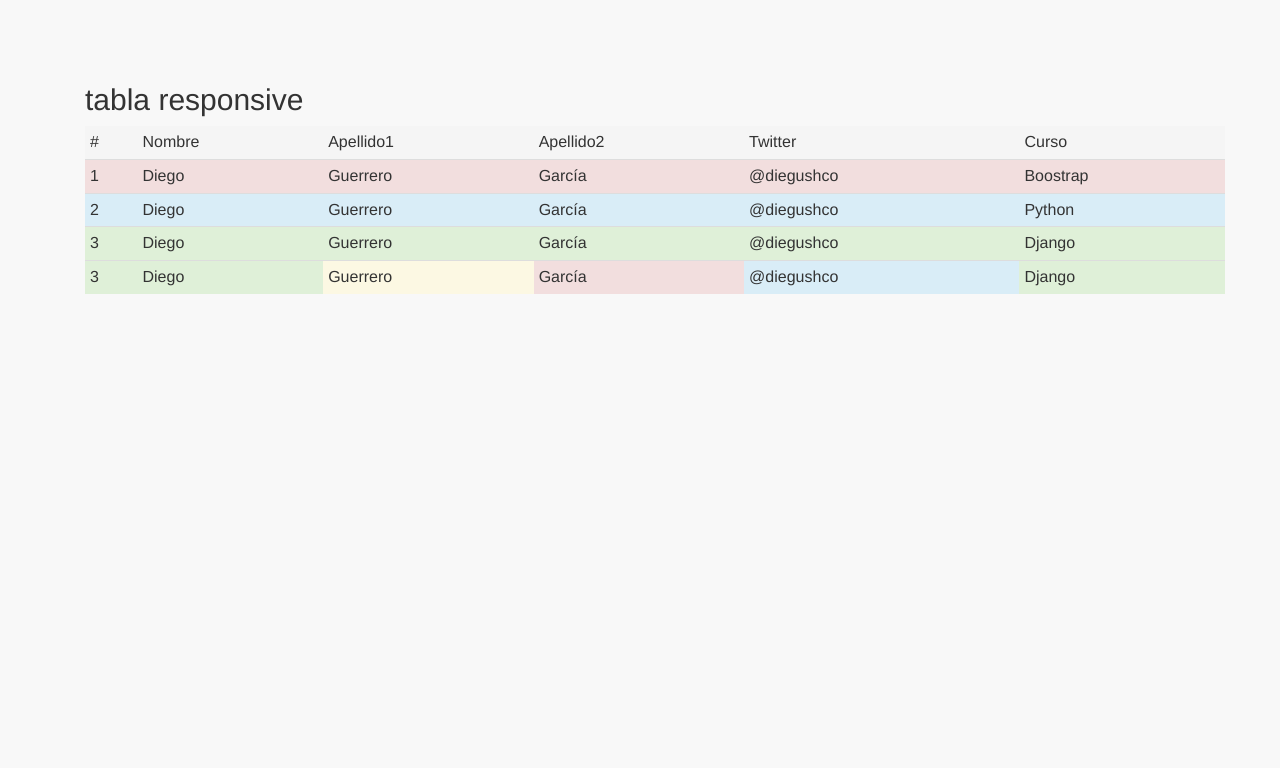
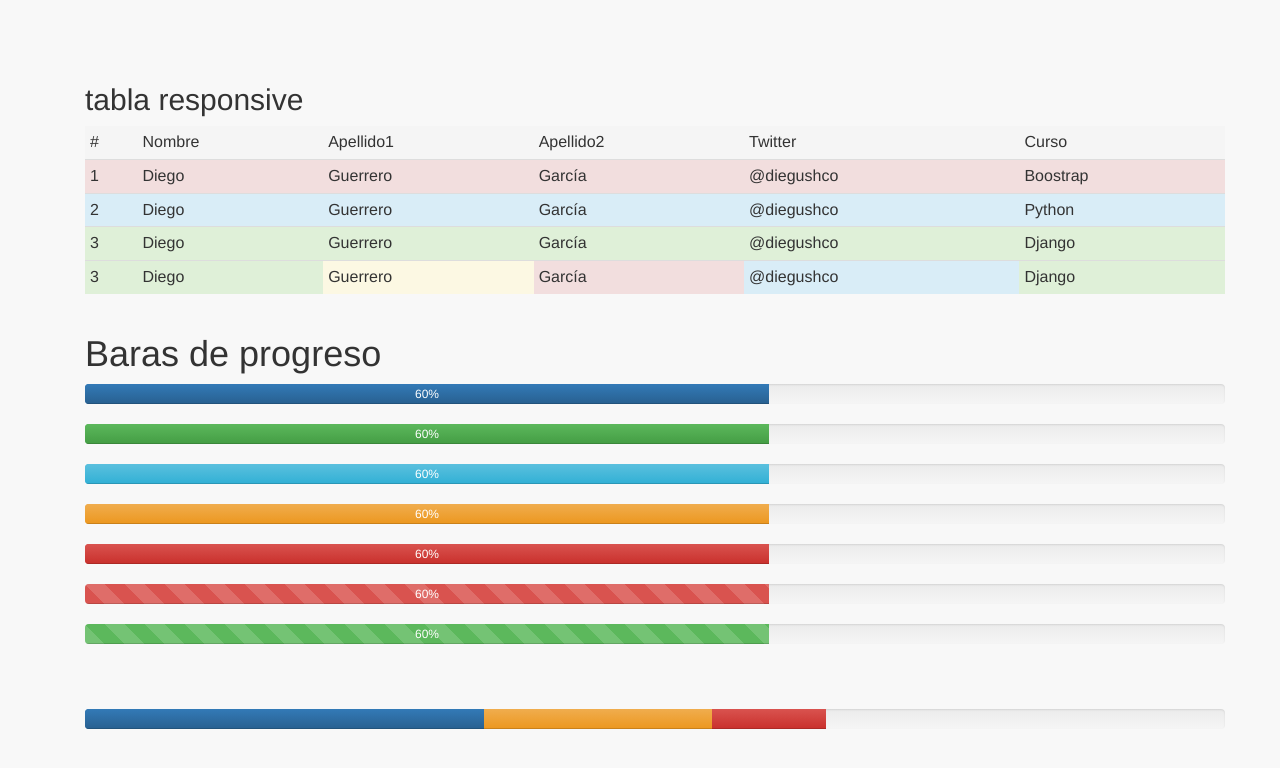
Before and after one commit to diegushco/designBootstrap, a plain HTML site: page prueba.html in a window 1280 px wide. Shown: the part 6455-7223 px from the top of the page. Before the commit the page ends 6838 px from the top, so only its background shows below. Drawn offline with Linux system fonts and the light colour scheme; files whose address does not match are found by name; a web font is replaced by a local one.

Commit message:
barras de progreso

```diff
--- a/prueba.html
+++ b/prueba.html
@@ -703,6 +703,54 @@
                    </tbody>
                </table></div>
            </div>
+           <div class="container">
+             <h1>Baras de progreso</h1>
+             <div class="progress">
+               <div class="progress-bar" aria-valuenow="60" aria-valuemin="0" aria-valuemax="100" style="width:60%">
+                 <span>60%</span>
+               </div>
+             </div>
+             <div class="progress">
+               <div class="progress-bar progress-bar-success" aria-valuenow="60" aria-valuemin="0" aria-valuemax="100" style="width:60%">
+                 <span>60%</span>
+               </div>
+             </div>
+             <div class="progress">
+               <div class="progress-bar progress-bar-info" aria-valuenow="60" aria-valuemin="0" aria-valuemax="100" style="width:60%">
+                 <span>60%</span>
+               </div>
+             </div>
+             <div class="progress">
+               <div class="progress-bar progress-bar-warning" aria-valuenow="60" aria-valuemin="0" aria-valuemax="100" style="width:60%">
+                 <span>60%</span>
+               </div>
+             </div>
+             <div class="progress">
+               <div class="progress-bar progress-bar-danger" aria-valuenow="60" aria-valuemin="0" aria-valuemax="100" style="width:60%">
+                 <span>60%</span>
+               </div>
+             </div>
+             <div class="progress progress-striped">
+               <div class="progress-bar progress-bar-danger" aria-valuenow="60" aria-valuemin="0" aria-valuemax="100" style="width:60%">
+                 <span>60%</span>
+               </div>
+             </div>
+             <div class="progress progress-striped active">
+               <div class="progress-bar progress-bar-success" aria-valuenow="60" aria-valuemin="0" aria-valuemax="100" style="width:60%">
+                 <span>60%</span>
+               </div>
+             </div>
+             <br><br>
+             <div class="progress">
+               <div class="progress-bar progress-bar-sucess" style="width:35%">
+                  <span class="sr-only">35% completado (exito)</span></div>
+               <div class="progress-bar progress-bar-warning" style="width:20%">
+                  <span class="sr-only">20% completado (aviso)</span></div>
+               <div class="progress-bar progress-bar-danger" style="width:10%">
+                  <span class="sr-only">10% completado (peligro)</span></div>
+             </div>
+
+           </div>
        </div>
        <br>
        <br>
```
